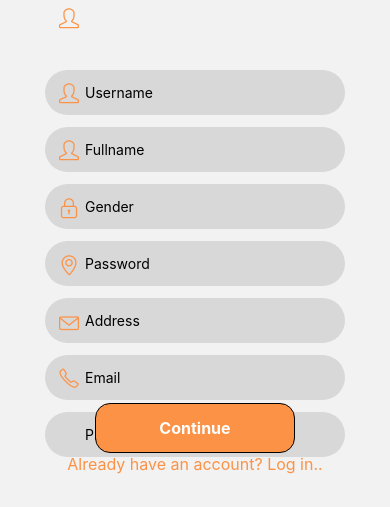
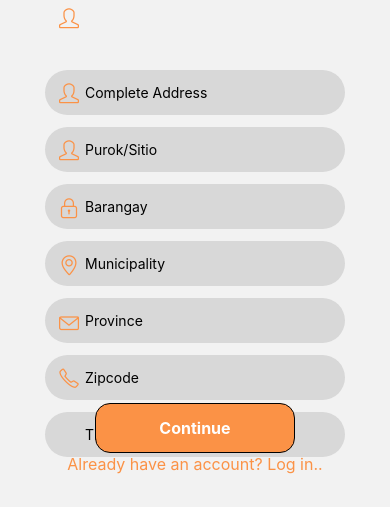
Before and after one commit to abegailabragantrani/FireTrack, a React Native app: screen /Report in a window 390 px wide. Shown: the part 300-807 px from the top of the page. Built offline with nearby package versions, Linux system fonts and the light colour scheme.

Commit message:
reporting fields

```diff
--- a/componets/DrawerNav.js
+++ b/componets/DrawerNav.js
@@ -1,5 +1,5 @@
 import React from 'react';
-import { View, StyleSheet,} from 'react-native';
+import { View, StyleSheet,Image} from 'react-native';
 import { DrawerContentScrollView, DrawerItemList,} from '@react-navigation/drawer';
 
 
--- a/package.json
+++ b/package.json
@@ -21,7 +21,6 @@
     "react": "18.2.0",
     "react-native": "^0.72.6",
     "react-native-animatable": "^1.3.3",
-    "react-native-element-dropdown": "^2.10.0",
     "react-native-gesture-handler": "^2.13.4",
     "react-native-reanimated": "~3.3.0",
     "react-native-safe-area-context": "^4.7.4",
--- a/screens/drawnav/Dashboard.js
+++ b/screens/drawnav/Dashboard.js
@@ -1,5 +1,5 @@
 import * as React from 'react'
-import { View, Text, TouchableOpacity, StyleSheet } from 'react-native'
+import { View, Text, TouchableOpacity, StyleSheet,Image } from 'react-native'
 
 export default class DashboardScreen extends React.Component {
   render() {
@@ -21,6 +21,7 @@ export default class DashboardScreen extends React.Component {
         >
           <Text style={{ textAlign: 'center', color: '#ffffff', fontWeight: 'bold', fontSize: 16 }}>View Incident Status</Text>
         </TouchableOpacity>
+
 
       </View>
     )
--- a/screens/report.js
+++ b/screens/report.js
@@ -48,7 +48,7 @@ export default class ReportScreen extends React.Component {
                     <Icon name="user" size={20} color="#ccc" style={{ position: 'absolute', bottom: 444, left: 20, color: '#FB9246' }} />
                     <TextInput
                         style={styles.fields}
-                        placeholder="Username"
+                        placeholder="Complete Address"
                         onChangeText={(text) => {
                             this.setState({ errMsg: '' }),
                                 this.setState({ username: text })
@@ -58,7 +58,7 @@ export default class ReportScreen extends React.Component {
                     <Icon name="user" size={20} color="#ccc" style={{ position: 'absolute', top: 18, left: 20, color: '#FB9246' }} />
                     <TextInput
                         style={styles.fields}
-                        placeholder="Fullname"
+                        placeholder="Purok/Sitio"
                         onChangeText={(text) => {
                             this.setState({ errMsg: '' }),
                                 this.setState({ username: text })
@@ -69,7 +69,7 @@ export default class ReportScreen extends React.Component {
                     <Icon name="user" size={20} color="#ccc" style={{ position: 'absolute', top: 75, left: 20, color: '#FB9246' }} />
                     <TextInput
                         style={styles.fields}
-                        placeholder="Gender"
+                        placeholder="Barangay"
                         onChangeText={(text) => {
                             this.setState({ errMsg: '' }),
                                 this.setState({ username: text })
@@ -80,7 +80,7 @@ export default class ReportScreen extends React.Component {
                     <Icon name="lock" size={20} color="#ccc" style={{ position: 'absolute', top: 133, left: 20, color: '#FB9246' }} />
                     <TextInput
                         style={styles.fields}
-                        placeholder="Password"
+                        placeholder="Municipality"
                         secureTextEntry={true}
                         onChangeText={(text) => {
                             this.setState({ errMsg: '' }),
@@ -92,7 +92,7 @@ export default class ReportScreen extends React.Component {
                     <Icon name="location-pin" size={20} color="#ccc" style={{ position: 'absolute', top: 190, left: 20, color: '#FB9246' }} />
                     <TextInput
                         style={styles.fields}
-                        placeholder="Address"
+                        placeholder="Province"
                         secureTextEntry={true}
                         onChangeText={(text) => {
                             this.setState({ errMsg: '' }),
@@ -104,7 +104,7 @@ export default class ReportScreen extends React.Component {
                     <Icon name="envelope" size={20} color="#ccc" style={{ position: 'absolute', top: 248, left: 20, color: '#FB9246' }} />
                     <TextInput
                         style={styles.fields}
-                        placeholder="Email"
+                        placeholder="Zipcode"
                         secureTextEntry={true}
                         onChangeText={(text) => {
                             this.setState({ errMsg: '' }),
@@ -116,7 +116,7 @@ export default class ReportScreen extends React.Component {
                     <Icon name="phone" size={20} color="#ccc" style={{ position: 'absolute', top: 303, left: 20, color: '#FB9246' }} />
                     <TextInput
                         style={styles.fields}
-                        placeholder="Phone Number"
+                        placeholder="Time"
                         secureTextEntry={true}
                         onChangeText={(text) => {
                             this.setState({ errMsg: '' }),
--- a/screens/signup.js
+++ b/screens/signup.js
@@ -3,16 +3,9 @@ import { View, Text, StyleSheet, Image } from 'react-native'
 import { TextInput, TouchableOpacity } from 'react-native-gesture-handler'
 import * as Animatable from 'react-native-animatable';
 import Icon from 'react-native-vector-icons/SimpleLineIcons';
-import Dropdown from 'react-native-element-dropdown';
 
 
-const data = [
-    {label: 'Item 1', value: '1'},
-    {label: 'Item 2', value: '2'},
-    {label: 'Item 3', value: '3'},
-  ];
 export default class SignupScreen extends React.Component {
-
 
     constructor(props) {
         super(props)
@@ -74,7 +67,6 @@ export default class SignupScreen extends React.Component {
                     />
 
                     <Icon name="user" size={20} color="#ccc" style={{ position: 'absolute', top: 75, left: 20, color: '#FB9246' }} />
-                    <View>
                     <TextInput
                         style={styles.fields}
                         placeholder="Gender"
@@ -84,18 +76,6 @@ export default class SignupScreen extends React.Component {
                         }
                         }
                     />
-                        <Dropdown
-                            style={{ flex: 1 }}
-                            data={data}
-                            search
-                            searchPlaceholder="Search"
-                            labelField="label"
-                            valueField="value"
-                            placeholder="Select item"
-                            onChange={(item) => { console.log(item) }}
-                        />
-
-                    </View>
 
                     <Icon name="lock" size={20} color="#ccc" style={{ position: 'absolute', top: 133, left: 20, color: '#FB9246' }} />
                     <TextInput
@@ -160,7 +140,7 @@ export default class SignupScreen extends React.Component {
                     <TouchableOpacity
                         onPress={() => this.props.navigation.navigate('Home')}
                     >
-                        <Text style={{ textAlign: 'center', color: '#FB9246', fontSize: 16, padding: 18 }}>Already have an account? Log in..</Text>
+                        <Text style={{ textAlign: 'center', color: '#FB9246', fontSize: 16 }}>Already have an account? Log in..</Text>
                     </TouchableOpacity>
                 </View>
 
```
Also changed, not shown: 1 other file (tests, documents, lock files or other folders). Lines whose indentation alone changed are shown as unchanged.
